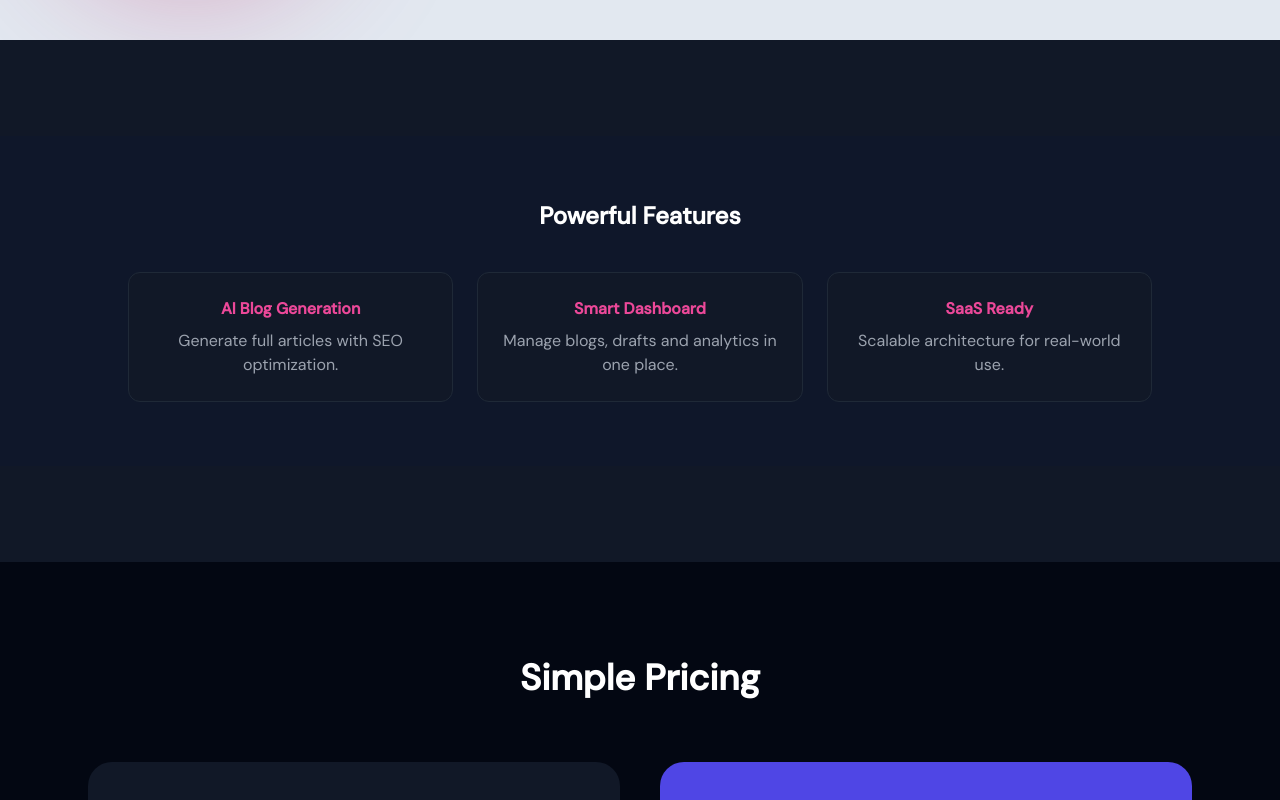
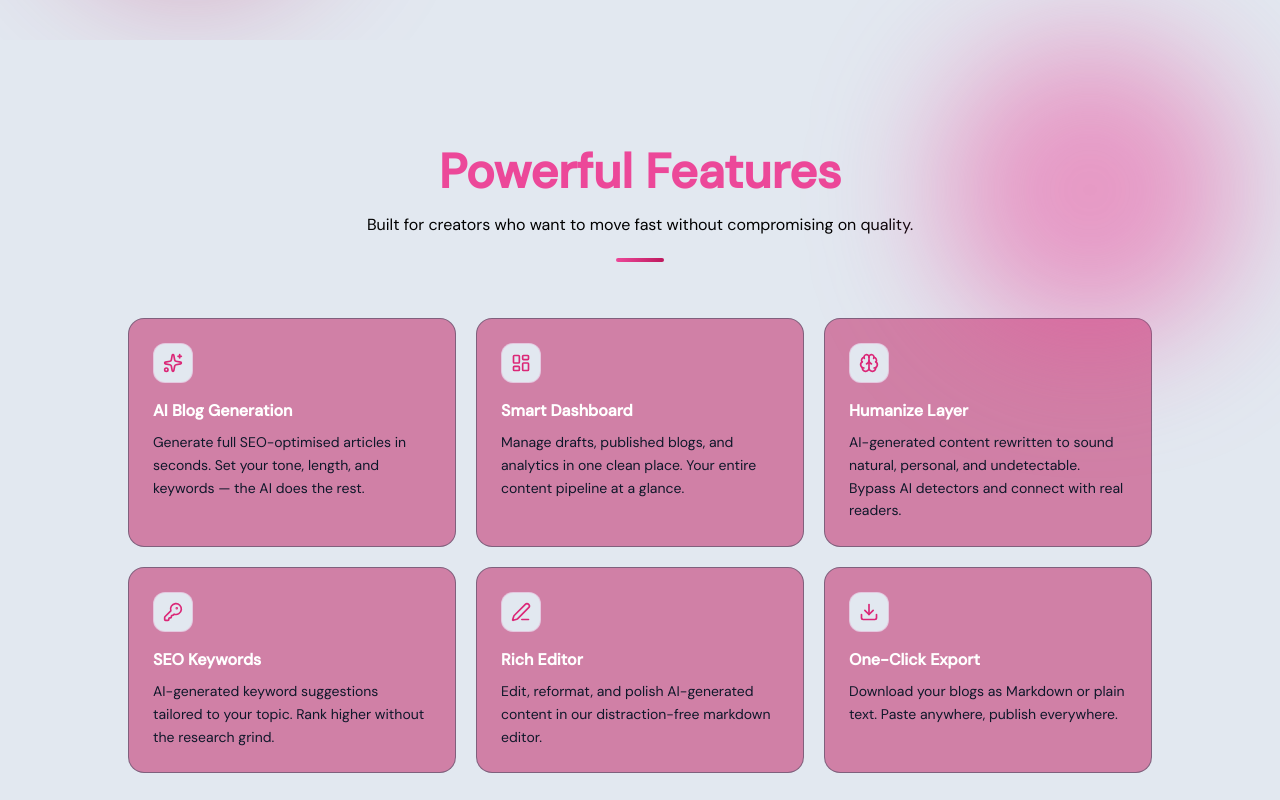
Before and after one commit to MISBAH-09/ScriptNova-frontend, a React (Vite) app: page / in a window 1280 px wide. Shown: the part 760-1560 px from the top of the page. Built offline with nearby package versions, Linux system fonts and the light colour scheme.

Commit message:
updated feature section

```diff
--- a/src/components/FeaturesSection.jsx
+++ b/src/components/FeaturesSection.jsx
@@ -1,67 +1,111 @@
 import { motion } from "framer-motion";
+import { Sparkles, LayoutDashboard, Zap, KeyRound, PenLine, Download, Brain } from "lucide-react";
 
-function FeaturesSection() {
 const features = [
   {
+    icon: <Sparkles className="w-5 h-5" />,
     title: "AI Blog Generation",
-      desc: "Generate full articles, outlines and SEO descriptions using Gemini API.",
+    desc: "Generate full SEO-optimised articles in seconds. Set your tone, length, and keywords — the AI does the rest.",
   },
   {
+    icon: <LayoutDashboard className="w-5 h-5" />,
     title: "Smart Dashboard",
-      desc: "Manage drafts, published blogs and analytics in one place.",
+    desc: "Manage drafts, published blogs, and analytics in one clean place. Your entire content pipeline at a glance.",
   },
   {
-      title: "SaaS Ready",
-      desc: "User plans, usage limits and scalable production architecture.",
+    icon: <Brain className="w-5 h-5" />,   // or Wand2, Fingerprint, Heart
+    title: "Humanize Layer",
+    desc: "AI-generated content rewritten to sound natural, personal, and undetectable. Bypass AI detectors and connect with real readers.",
+  },
+  {
+    icon: <KeyRound className="w-5 h-5" />,
+    title: "SEO Keywords",
+    desc: "AI-generated keyword suggestions tailored to your topic. Rank higher without the research grind.",
+  },
+  {
+    icon: <PenLine className="w-5 h-5" />,
+    title: "Rich Editor",
+    desc: "Edit, reformat, and polish AI-generated content in our distraction-free markdown editor.",
+  },
+  {
+    icon: <Download className="w-5 h-5" />,
+    title: "One-Click Export",
+    desc: "Download your blogs as Markdown or plain text. Paste anywhere, publish everywhere.",
   },
 ];
 
+const cardVariants = {
+  hidden: { opacity: 0, y: 32 },
+  visible: (i) => ({
+    opacity: 1,
+    y: 0,
+    transition: { duration: 0.5, delay: i * 0.1, ease: [0.22, 1, 0.36, 1] },
+  }),
+};
+
+function FeaturesSection() {
   return (
-    <section id="features" className="py-24  text-white">
-  <div className="bg-slate-900 py-16 text-center">
-  <h2 className="text-2xl font-semibold text-white mb-10">
+    <section id="features" className="relative bg-slate-200 py-24 px-6">
+      <div className="absolute top-0 right-10 w-[300px] h-[300px] bg-pink-500/50 rounded-full blur-3xl pointer-events-none" />
+      <div className="max-w-5xl mx-auto">
+
+        {/* Header */}
+        <motion.div
+          initial={{ opacity: 0, y: 24 }}
+          whileInView={{ opacity: 1, y: 0 }}
+          viewport={{ once: true }}
+          transition={{ duration: 0.6 }}
+          className="text-center mb-14"
+        >
+          <h2 className="text-4xl md:text-5xl font-extrabold text-pink-500 mt-3">
             Powerful Features
           </h2>
+          <p className="text-black mt-4 max-w-xl mx-auto leading-relaxed">
+            Built for creators who want to move fast without compromising on quality.
+          </p>
+          {/* Pink underline accent */}
+          <div className="mx-auto mt-5 w-12 h-1 rounded-full bg-gradient-to-r from-pink-500 to-pink-700" />
+        </motion.div>
 
-  <div className="grid md:grid-cols-3 gap-6 max-w-5xl mx-auto">
-
-    <div className="bg-gray-900 p-6 rounded-xl border border-gray-800 hover:border-pink-500 transition">
-      <h3 className="text-pink-500 font-semibold">AI Blog Generation</h3>
-      <p className="text-gray-400 mt-2">
-        Generate full articles with SEO optimization.
-      </p>
+        {/* Cards grid */}
+        <div className="grid md:grid-cols-3 gap-5">
+          {features.map((feature, i) => (
+            <motion.div
+              key={feature.title}
+              custom={i}
+              initial="hidden"
+              whileInView="visible"
+              viewport={{ once: true }}
+              variants={cardVariants}
+              whileHover={{ y: -4, transition: { duration: 0.2 } }}
+              className="group bg-pink-700/50 border border-slate-700/50 hover:border-pink-500/40
+                rounded-2xl p-6 cursor-default
+                hover:bg-pink-500/30
+                hover:shadow-xl hover:shadow-pink-500/5
+                transition-colors duration-300"
+            >
+              {/* Icon */}
+              <div className="w-10 h-10 rounded-xl bg-slate-200 border border-pink-500/20
+                flex items-center justify-center text-pink-600 mb-4
+                group-hover:bg-pink-500/20 group-hover:border-pink-500/40
+                group-hover:text-black transition-colors duration-300">
+                {feature.icon}
               </div>
 
-    <div className="bg-gray-900 p-6 rounded-xl border border-gray-800 hover:border-pink-500 transition">
-      <h3 className="text-pink-500 font-semibold">Smart Dashboard</h3>
-      <p className="text-gray-400 mt-2">
-        Manage blogs, drafts and analytics in one place.
+              {/* Title */}
+              <h3 className="text-white font-semibold text-base mb-2 group-hover:text-black transition-colors duration-300">
+                {feature.title}
+              </h3>
+
+              {/* Desc */}
+              <p className="text-slate-900 text-sm leading-relaxed">
+                {feature.desc}
               </p>
-    </div>
-
-    <div className="bg-gray-900 p-6 rounded-xl border border-gray-800 hover:border-pink-500 transition">
-      <h3 className="text-pink-500 font-semibold">SaaS Ready</h3>
-      <p className="text-gray-400 mt-2">
-        Scalable architecture for real-world use.
-      </p>
+            </motion.div>
+          ))}
         </div>
 
       </div>
-</div>
-      {/* <div className="max-w-6xl mx-auto px-6 text-center">
-        <h3 className="text-4xl font-bold mb-16">Powerful Features</h3>
-        <div className="grid md:grid-cols-3 gap-10">
-          {features.map((feature, index) => (
-            <div
-              key={index}
-              className="bg-gray-900 p-8 rounded-3xl shadow-lg hover:shadow-indigo-600/30 transition"
-            >
-              <h4 className="text-xl font-semibold mb-4">{feature.title}</h4>
-              <p className="text-gray-400">{feature.desc}</p>
-            </div>
-          ))}
-        </div>
-      </div> */}
     </section>
   );
 }
```
Lines whose indentation alone changed are shown as unchanged.
